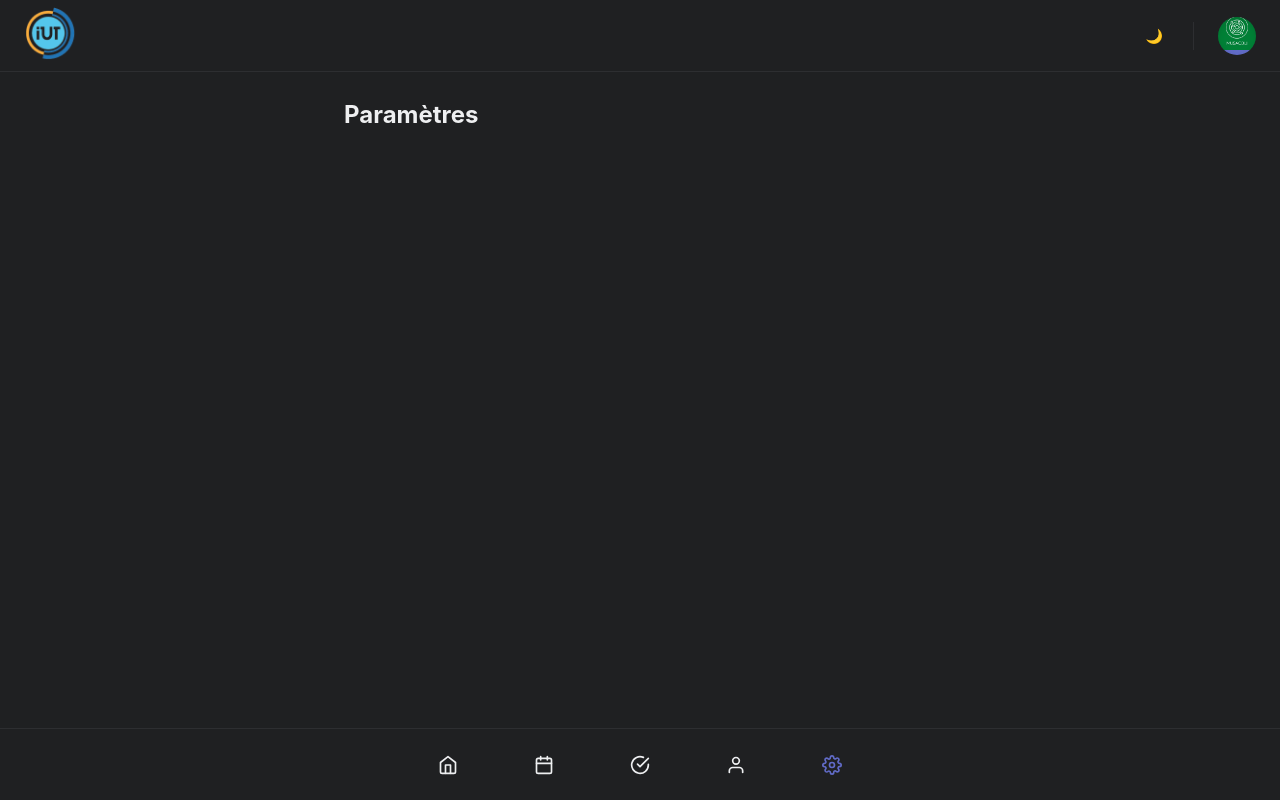
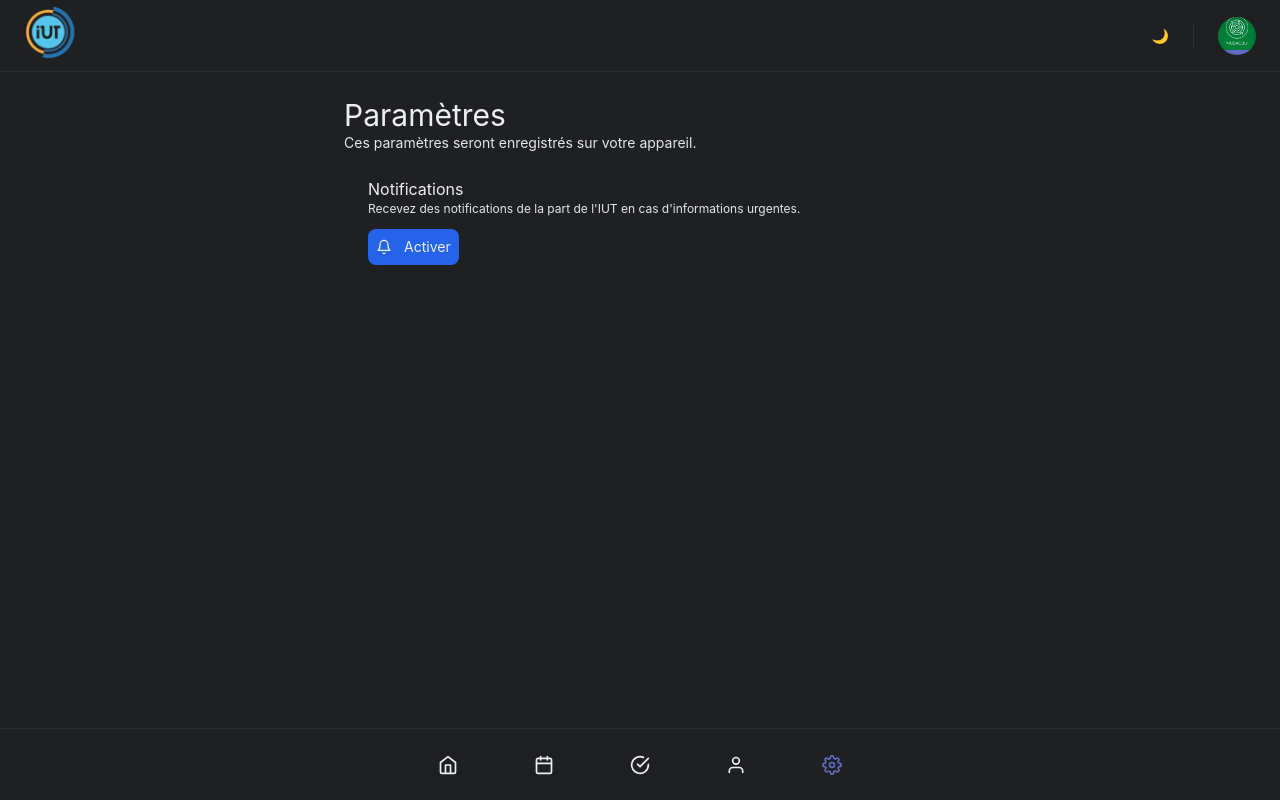
Before and after one commit to thomas-cardon/pwa-ecrans-connectes, a Next.js app: page /settings in a window 1280 px wide. Built offline with nearby package versions, Linux system fonts and the light colour scheme; a web font is replaced by a local one.

Commit message:
Ajout de Tailwind

```diff
--- a/package.json
+++ b/package.json
@@ -13,11 +13,15 @@
     "jsxSingleQuote": true
   },
   "dependencies": {
+    "autoprefixer": "^10.4.0",
     "next": "^12.0.4",
     "next-pwa": "^3.1.5",
+    "postcss": "^8.4.3",
     "react": "^17.0.2",
+    "react-device-detect": "^2.1.2",
     "react-dom": "^17.0.2",
-    "react-feather": "^2.0.9"
+    "react-feather": "^2.0.9",
+    "tailwindcss": "^2.2.19"
   },
   "devDependencies": {
     "@types/react": "^16.9.43",
--- /dev/null
+++ b/postcss.config.js
@@ -0,0 +1,6 @@
+module.exports = {
+  plugins: {
+    tailwindcss: {},
+    autoprefixer: {},
+  },
+}
--- a/src/pages/index.tsx
+++ b/src/pages/index.tsx
@@ -14,6 +14,15 @@ export default () => {
     <Page>
       <Section>
         <h2>Home</h2>
+
+        <div className="m-1 pt-4 text-center">
+          <div className="p-2">
+            <div className="inline-flex items-center bg-white leading-none text-pink-600 rounded-full p-2 shadow text-yellow text-sm">
+              <span className="inline-flex bg-yellow-400 text-white rounded-full h-6 px-3 justify-center items-center">Information</span>
+              <span className="inline-flex text-xs sm:text-base px-2">Changez votre année/groupe dans les paramètres si nécessaire.</span>
+            </div>
+          </div>
+        </div>
       </Section>
 
       <FakeList />
--- a/src/pages/settings.tsx
+++ b/src/pages/settings.tsx
@@ -1,12 +1,31 @@
 import Page from '../components/page'
 import Section from '../components/section'
+import { Bell, BellOff } from 'react-feather'
+import { useState } from 'react'
 
-const Settings = () => (
-    <Page title='Paramètres'>
-        <Section>
-            <h2>Paramètres</h2>
-        </Section>
-    </Page>
-)
+import { isMobileSafari } from 'react-device-detect';
+
+const Settings = () => {
+    const [notifications, setNotifications] = useState(false)
+
+    return (
+        <Page title='Paramètres'>
+            <Section>
+                <h2 className="text-3xl">Paramètres</h2>
+                <p className="text-sm text-gray-200">Ces paramètres seront enregistrés sur votre appareil.</p>
+
+                <Section>
+                    <h3>Notifications</h3>
+                    <p className="text-xs text-gray-200">Recevez des notifications de la part de l'IUT en cas d'informations urgentes.</p>
+                    <button disabled={isMobileSafari} onClick={() => setNotifications(!notifications)} className="flex items-center justify-center px-2 py-2 my-3 text-sm bg-blue-600 space-x-3 rounded-lg lg:w-auto focus:outline-none">
+                        {notifications ? <BellOff size={16} /> : <Bell size={16} />}
+                        <span>{notifications ? 'Désactiver' : 'Activer'}</span>
+                    </button>
+                </Section>
+            </Section>
+
+        </Page>
+        )
+    }
 
 export default Settings
--- a/src/styles/global.css
+++ b/src/styles/global.css
@@ -1,4 +1,9 @@
 @import url('https://rsms.me/inter/inter.css');
+
+@tailwind base;
+@tailwind components;
+
+@tailwind utilities;
 
 :root {
   --accent: #616bc7;
--- /dev/null
+++ b/tailwind.config.js
@@ -0,0 +1,11 @@
+module.exports = {
+  purge: ['./src/pages/**/*.tsx', './src/components/**/*.tsx'],
+  darkMode: 'class', // or 'media' or 'class'
+  theme: {
+    extend: {},
+  },
+  variants: {
+    extend: {},
+  },
+  plugins: [],
+}
```
Also changed, not shown: 2 other files (tests, documents, lock files or other folders).
